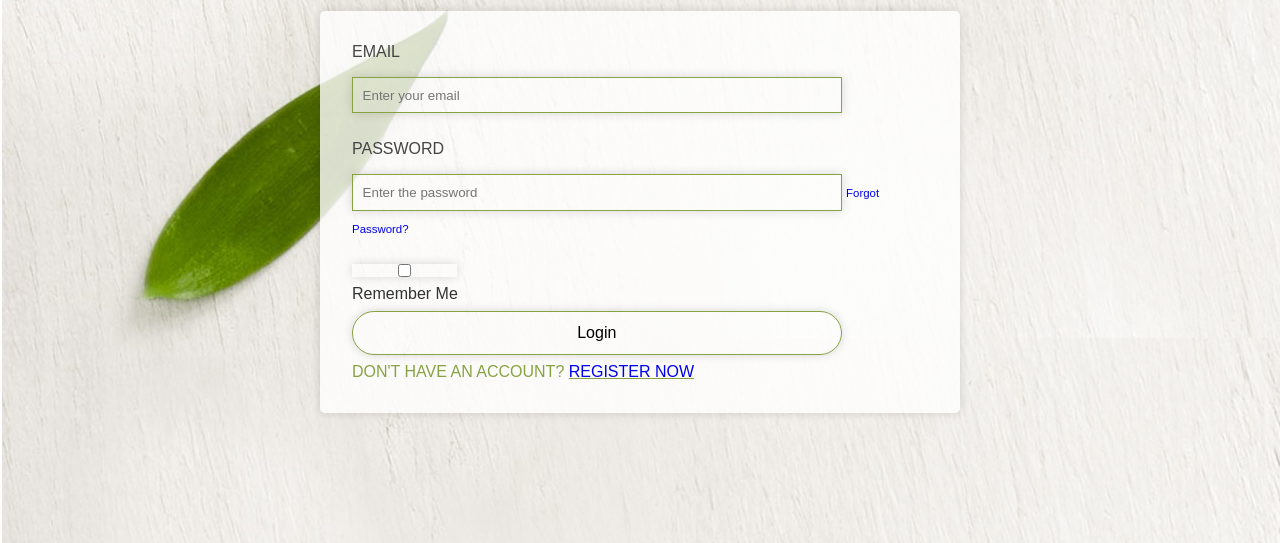
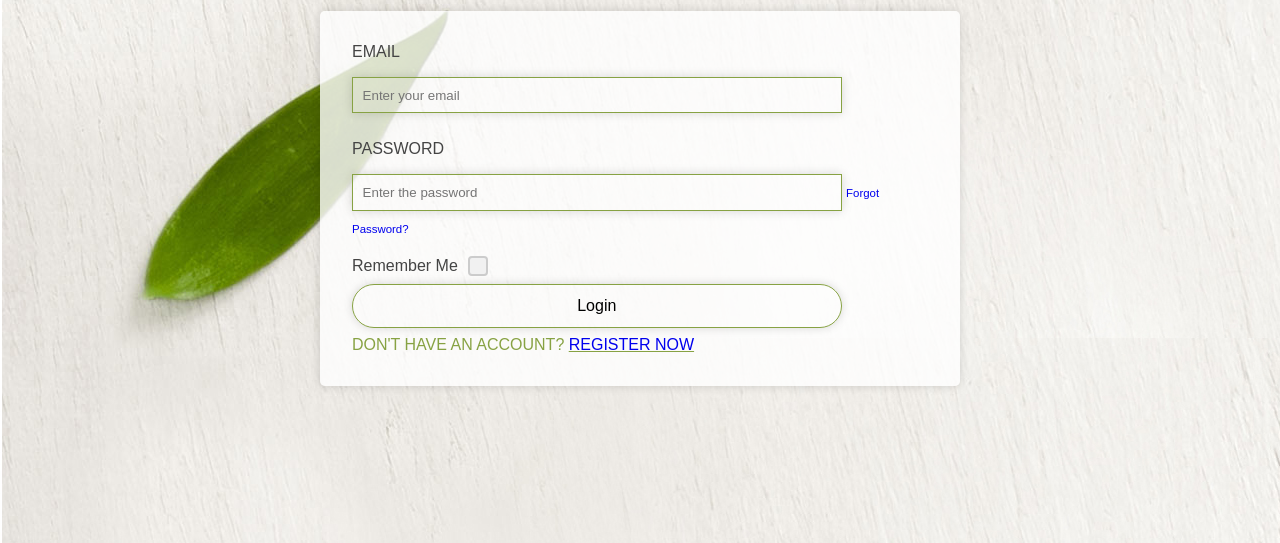
Before and after one commit to basharulalammazu/Green-Tea-Coffee-Shop, a PHP site: page /login.php in a window 1280 px wide. Shown: the part 204-747 px from the top of the page. Run offline with PHP 8.4, Linux system fonts and the light colour scheme; some libraries are stand-ins or nearby versions.

Commit message:
Update remained me option

```diff
--- a/login.php
+++ b/login.php
@@ -94,10 +94,11 @@ if (isset($_POST['login'])) {
                     <input type = "password" name = "pass" placeholder ="Enter the password" maxlength = "50" required>
                     <a href="forgot_password.php" style="font-size: 0.715em;">Forgot Password?</a>
                 </div>
-                <div class= "check-box">
-                    <label>
+                <div class="check-box">
+                    <label class="custom-checkbox">
+                        <span>Remember Me</span>
                         <input type="checkbox" name="remember_me" <?php echo isset($_COOKIE['user_email']) ? 'checked' : ''; ?>>
-                        Remember Me
+                        <span class="checkmark"></span>
                     </label>
                 </div>
                 <input type = "submit" name = "login" value = "Login" class="btn">
--- a/style.css
+++ b/style.css
@@ -312,10 +312,10 @@ header.scrolled{
   align-items: center;
   cursor: pointer;
   position: relative;
-  padding-left: 30px;
   font-size: 1em;
   color: #444;
   user-select: none;
+  gap: 10px; /* Space between text and checkbox */
 }
 
 /* Hide Default Checkbox */
@@ -327,9 +327,7 @@ header.scrolled{
 
 /* Custom Checkmark */
 .custom-checkbox .checkmark {
-  position: absolute;
-  top: 0;
-  left: 0;
+  position: relative;
   height: 20px;
   width: 20px;
   background-color: #f1f1f1;
@@ -346,8 +344,8 @@ header.scrolled{
 
 /* When Checkbox is Checked */
 .custom-checkbox input:checked ~ .checkmark {
-  background-color: #4caf50;
-  border-color: #4caf50;
+  background-color: #84a337;
+  border-color: #87A243;
 }
 
 /* Checkmark Symbol */
@@ -355,8 +353,8 @@ header.scrolled{
   content: "";
   position: absolute;
   display: none;
-  left: 6px;
-  top: 2px;
+  left: 5px;
+  top: 0px;
   width: 5px;
   height: 10px;
   border: solid white;
```
